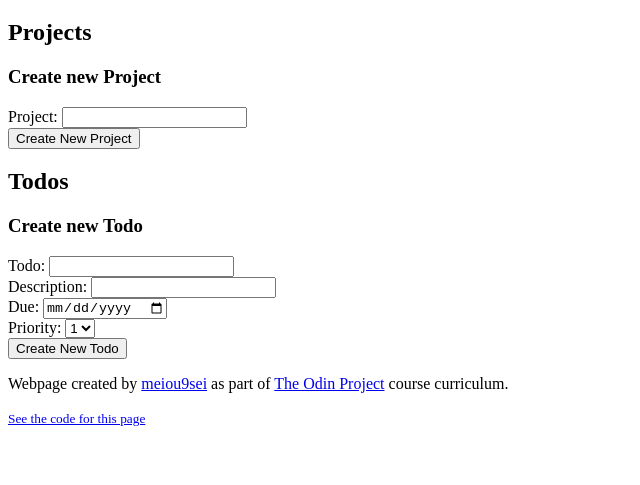
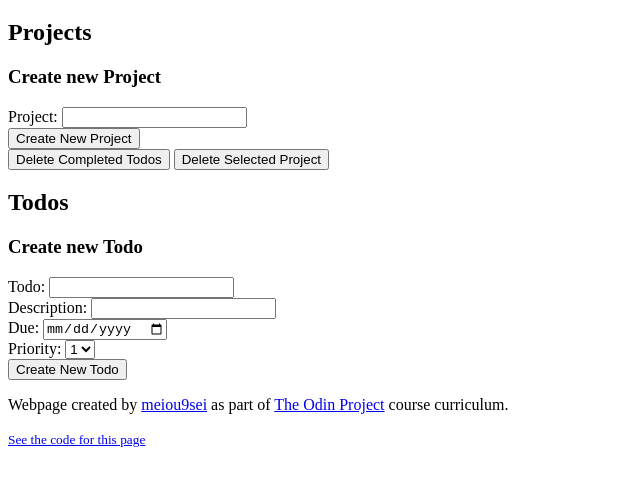
Before and after one commit to meiou9sei/TOP-todo-app, a plain HTML site: page index.html in a window 1280 px wide. Shown: the part 61-546 px from the top of the page, without its empty margins (0-640 px from the left). Drawn offline with Linux system fonts and the light colour scheme; a script that the page names is missing.

Commit message:
🚧 create html buttons to add mass delete features to

```diff
--- a/index.html
+++ b/index.html
@@ -12,7 +12,7 @@
         <h1 class="app-title">meiou9sei's simple todo app</h1>
     </header>
     <main>
-        <div class="projects">
+        <section class="projects">
             <h2>Projects</h2>
             <div class="projects-list-container"></div>
             <form class="new-project-adder">
@@ -23,8 +23,12 @@
                 </div>
                 <button type="submit" id="submit-new-project">Create New Project</button>
             </form>
-        </div>
-        <div class="todos">
+            <div class="mass-delete-functions">
+                <button class="delete-completed-todos">Delete Completed Todos</button>
+                <button class="delete-selected-project">Delete Selected Project</button>
+            </div>
+        </section>
+        <section class="todos">
             <h2>Todos</h2>
             <ul class="todos-container"></ul>
             <form class="new-todo-adder">
@@ -52,7 +56,7 @@
                 </div>
                 <button type="submit" id="submit-new-todo">Create New Todo</button>
             </form>
-        </div>
+        </section>
     </main>
     <footer>
         <p class="footer-text">Webpage created by <a href="https://github.com/meiou9sei" class="links" target=_blank>meiou9sei</a> as part of <a href="https://theodinproject.com" class="links" target=_blank>The Odin Project</a> course curriculum.</p>
```
